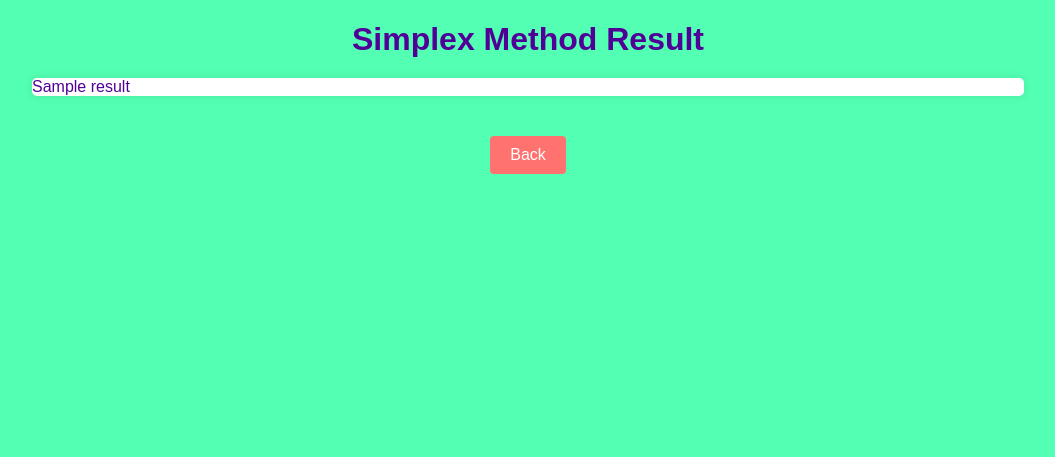
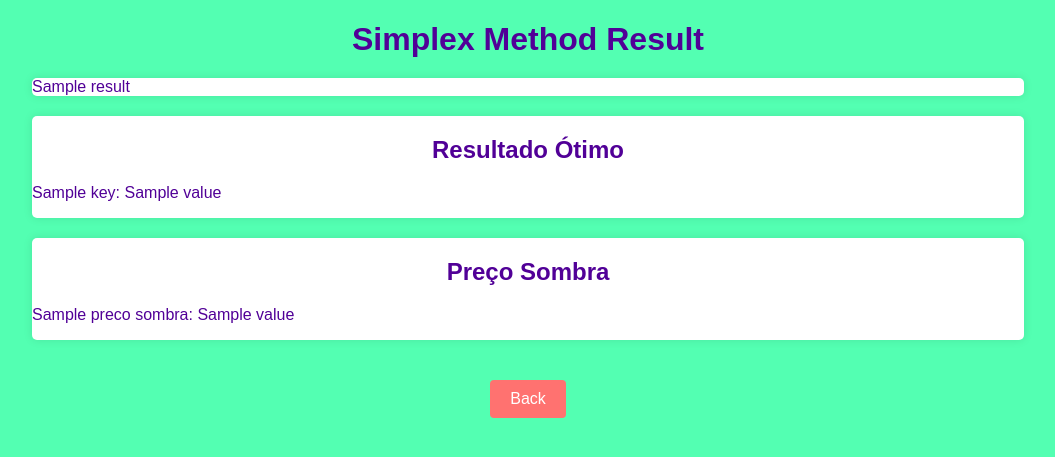
Before and after one commit to LeoTeodoro/simplex, a Flask app: template templates/result.html in a window 1280 px wide. Shown: the top 457 px of the page, without its empty margins (112-1167 px from the left). Run offline with Flask 3, Linux system fonts and the light colour scheme; the template is opened without the code that fills it: most values are stand-ins (such as "Sample title", 1, 10 or a date in 2020).

Commit message:
preço sombra e resultado otimo

```diff
--- a/app.py
+++ b/app.py
@@ -49,7 +49,7 @@ def veificar_parada(dataframe):
     else:
         return False
 
-def resultado_otimo(dataframe_inicial, dataframe_final):
+def resultado(dataframe_inicial, dataframe_final):
     otimo = {}
     columns1 = dataframe_inicial.columns[:4]
     columns2 = dataframe_final.columns[:4]
@@ -65,8 +65,7 @@ def resultado_otimo(dataframe_inicial, dataframe_final):
     return otimo
 
 def preco_sombra(dataframe_final):
-    preco_sombra = dataframe_final.iloc[0,4:-1]
-    print(preco_sombra)
+    return dataframe_final.iloc[0, 4:-1].to_dict()  # Convertendo para dicionário
 
 def simplex(dataframe):
     while not veificar_parada(dataframe):
@@ -97,13 +96,13 @@ def process():
     # Aplicação do método Simplex
     result_df = simplex(df)
 
-    print(resultado_otimo(df, result_df))
-    preco_sombra(result_df)
+    otimo = resultado(df, result_df)
+    preco_sombra_values = preco_sombra(result_df)
 
     # Conversão do DataFrame resultante para HTML
     result_html = result_df.to_html(classes='table table-bordered')
 
-    return render_template('result.html', result=result_html)
+    return render_template('result.html', result=result_html, otimo=otimo, preco_sombra=preco_sombra_values)
 
 if __name__ == '__main__':
     app.run(debug=True)
--- a/static/styles.css
+++ b/static/styles.css
@@ -9,6 +9,11 @@ h1 {
     text-align: center;
     margin-bottom: 20px;
     color: #510097; /* Cor do título */
+}
+
+h2 {
+    text-align: center;
+    color: #510097; /* Cor dos subtítulos */
 }
 
 .input-container {
@@ -127,3 +132,13 @@ a:hover {
     background-color: #00fffe;
     font-weight: bold;
 }
+
+ul {
+    list-style-type: none;
+    padding: 0;
+}
+
+li {
+    margin: 5px 0;
+    color: #510097; /* Cor da fonte principal */
+}
--- a/templates/result.html
+++ b/templates/result.html
@@ -11,6 +11,22 @@
     <div class="result-container">
         {{ result | safe }}
     </div>
+    <div class="result-container">
+        <h2>Resultado Ótimo</h2>
+        <ul>
+            {% for key, value in otimo.items() %}
+                <li>{{ key }}: {{ value }}</li>
+            {% endfor %}
+        </ul>
+    </div>
+    <div class="result-container">
+        <h2>Preço Sombra</h2>
+        <ul>
+            {% for label, value in preco_sombra.items() %}
+                <li>{{ label }}: {{ value }}</li>
+            {% endfor %}
+        </ul>
+    </div>
     <div class="button-container">
         <a href="/" class="button">Back</a>
     </div>
```
